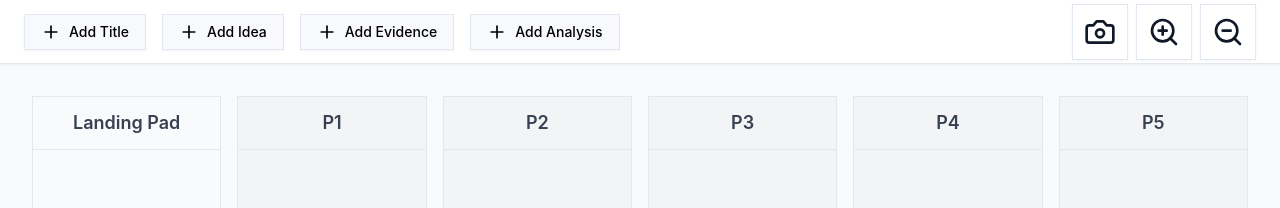
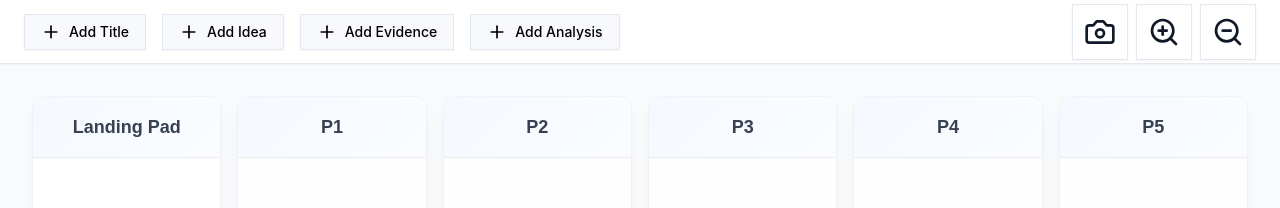
Before and after one commit to andyleefisher/ez-sa-beta, a React (Vite) app: page / in a window 1280 px wide. Shown: the top 208 px of the page. Built offline with nearby package versions, Linux system fonts and the light colour scheme.

Commit message:
Update src/components/Canvas/Column.tsx [BoltSync]

```diff
--- a/src/components/Canvas/Column.tsx
+++ b/src/components/Canvas/Column.tsx
@@ -22,24 +22,29 @@ export const Column = ({
     <div
       ref={setNodeRef}
       className={cn(
-        'flex-1 min-h-fit rounded-lg',
-        'bg-gray-100 border border-gray-200',
+        'flex-1 min-h-fit rounded-xl',
+        'bg-white/80 backdrop-blur-sm',
+        'border border-gray-200/50',
         'flex flex-col',
         'relative',
-        isOver && 'bg-gray-200/50 border-gray-300',
-        isStaging && 'bg-gray-50'
+        'shadow-lg shadow-blue-900/5',
+        'transition-all duration-200',
+        isOver && 'bg-blue-50/50 border-blue-200/50 scale-[1.02]',
+        isStaging && 'bg-white/90'
       )}
       style={{
         height: '100%',
-        minHeight: '1040px' // Increased from 800px to 1040px (30% more)
+        minHeight: '1040px'
       }}
       data-column
     >
       <div className={cn(
-        "py-3 px-4 border-b border-gray-200",
-        "text-lg font-semibold text-center",
-        "sticky top-0 bg-inherit z-10",
-        isComplete ? "text-red-600" : "text-gray-700"
+        "py-4 px-4",
+        "column-header",
+        "rounded-t-xl",
+        "title-font text-lg font-semibold text-center",
+        "sticky top-0 z-10",
+        isComplete ? "text-blue-600" : "text-gray-700"
       )}>
         {title}
       </div>
```
